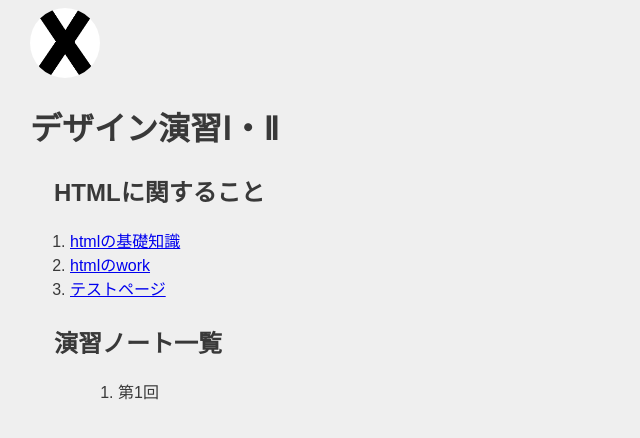
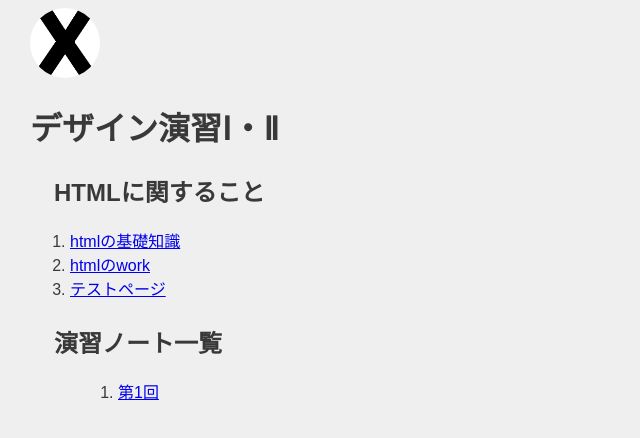
Before and after one commit to teraseayumi/xbp, a plain HTML site: page de12/index.html in a window 1280 px wide. Shown: the full height of the page, 0-640 px from the left. Drawn offline with Linux system fonts and the light colour scheme.

Commit message:
20221004

```diff
--- a/de12/index.html
+++ b/de12/index.html
@@ -19,7 +19,7 @@
         </ol>
         <h2>演習ノート一覧</h2>
         <div><ol>
-            <li><a href="./1.html" target="_blank"></a>第1回</li>
+            <li><a href="./1.html" target="_blank">第1回</a></li>
         </div>
     </ol>
 
```
